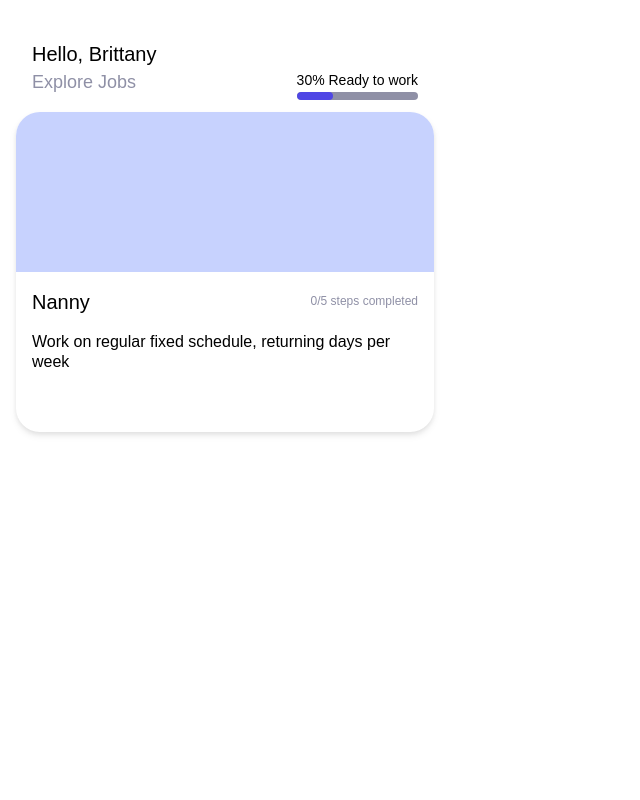
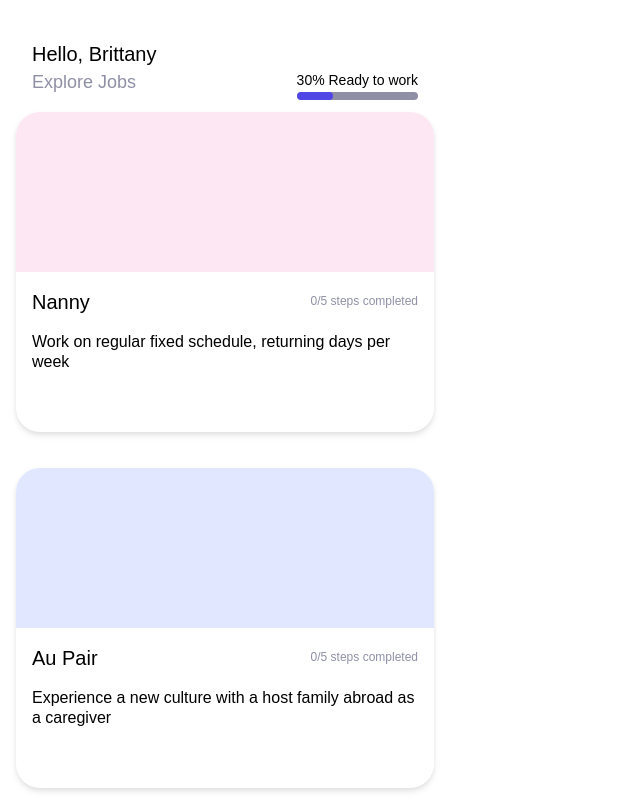
Before and after one commit to andres-codigo/nanny-nina, a Vue app: page /childminder-service in a window 1280 px wide. Shown: the top 800 px of the page, without its empty margins (0-640 px from the left). Built offline with nearby package versions, Linux system fonts and the light colour scheme.

Commit message:
[vue] UserProgress and HomeCard components created/Home01 page updated/margin bottom class added for multiple HomeCard's

```diff
--- /dev/null
+++ b/src/components/cards/HomeCard.vue
@@ -0,0 +1,36 @@
+<script setup>
+import Image from '../carousel/Image.vue'
+</script>
+
+<template>
+	<a href="/" class="mb-9 h-80 bg-white drop-shadow-md rounded-3xl focus:outline-none focus:ring-2 focus:ring-offset-2">
+		<div class="flex flex-row">
+			<div :class="['flex grow h-40 rounded-t-3xl overflow-hidden', tempBackgroundColour]">
+				<!--
+					Image component for svg here
+					<Image src="*.svg" />
+					* remove background colour in div as visual placeholder
+				-->
+			</div>
+		</div>
+		<div class="flex flex-row">
+			<div class="basis-1/2 mt-4 ml-4">
+				<h1 class="antialiased text-xl">{{ user }}</h1>
+			</div>
+			<div class="basis-1/2 mt-4 mr-4 text-right">
+				<span class="text-xs text-gray font-light">0/5 steps completed</span>
+			</div>
+		</div>
+		<p class="text-base font-light leading-5 mt-4 mx-4">{{ content }}</p>
+	</a>
+</template>
+
+<script>
+export default {
+	props: {
+		tempBackgroundColour: String,
+		user: String,
+		content: String
+	}
+}
+</script>
--- /dev/null
+++ b/src/components/home/UserProgress.vue
@@ -0,0 +1,16 @@
+<template>
+	<div class="flex flex-row mb-4">
+		<div class="basis-1/2 ml-4">
+			<span class="inline-block text-xl">Hello, Brittany</span>
+			<span class="inline-block text-lg text-gray antialiased">Explore Jobs</span>
+		</div>
+		<div class="basis-1/2 mr-4 relative">
+			<div class="absolute -bottom-1 right-0 ">
+				<span class="inline-block text-sm text-black font-light antialiased">30% Ready to work</span>
+				<div class="bg-gray-500 rounded-full overflow-hidden">
+					<div class="h-2 bg-indigo-600 rounded-full" style="width: 30%"></div>
+				</div>
+			</div>
+		</div>
+	</div>
+</template>
--- a/src/pages/onboarding/childminder-service/pages/Home01.vue
+++ b/src/pages/onboarding/childminder-service/pages/Home01.vue
@@ -1,45 +1,16 @@
 <script setup>
-import Image from '../../../../components/carousel/Image.vue'
+import UserProgress from '../../../../components/home/UserProgress.vue'
+import HomeCard from '../../../../components/cards/HomeCard.vue'
 </script>
 
 <template>
 	<div class="bg-white w-full h-screen">
 		<main>
 			<div class="min-h-full flex flex-col mx-4 mt-10">
-				<div class="flex flex-row mb-4">
-					<div class="basis-1/2 ml-4">
-						<span class="inline-block text-xl">Hello, Brittany</span>
-						<span class="inline-block text-lg text-gray antialiased">Explore Jobs</span>
-					</div>
-					<div class="basis-1/2 mr-4 relative">
-						<div class="absolute -bottom-1 right-0 ">
-							<span class="inline-block text-sm text-black font-light antialiased">30% Ready to work</span>
-							<div class="bg-gray-500 rounded-full overflow-hidden">
-								<div class="h-2 bg-indigo-600 rounded-full" style="width: 30%"></div>
-							</div>
-						</div>
-					</div>
-				</div>
-				<a href="/" class="h-80 bg-white drop-shadow-md rounded-3xl focus:outline-none focus:ring-2 focus:ring-offset-2">
-					<div class="flex flex-row">
-						<div class="flex grow h-40 bg-indigo-200 rounded-t-3xl overflow-hidden">
-							<!--
-								Image component for svg here
-								<Image src="*.svg" />
-								* remove background colour in div as visual placeholder
-							-->
-						</div>
-					</div>
-					<div class="flex flex-row">
-						<div class="basis-1/2 mt-4 ml-4">
-							<h1 class="antialiased text-xl">Nanny</h1>
-						</div>
-						<div class="basis-1/2 mt-4 mr-4 text-right">
-							<span class="text-xs text-gray font-light">0/5 steps completed</span>
-						</div>
-					</div>
-					<p class="text-base font-light leading-5 mt-4 mx-4">Work on regular fixed schedule, returning days per week</p>
-				</a>
+				<UserProgress />
+				<HomeCard tempBackgroundColour="bg-pink-100" user="Nanny" content="Work on regular fixed schedule, returning days per week" />
+				<HomeCard tempBackgroundColour="bg-indigo-100" user="Au Pair" content="Experience a new culture with a host family abroad as a caregiver" />
+				<HomeCard tempBackgroundColour="bg-emerald-100" user="Childminder" content="Work as a pro-nanny" />
 			</div>
 		</main>
 	</div>
```
